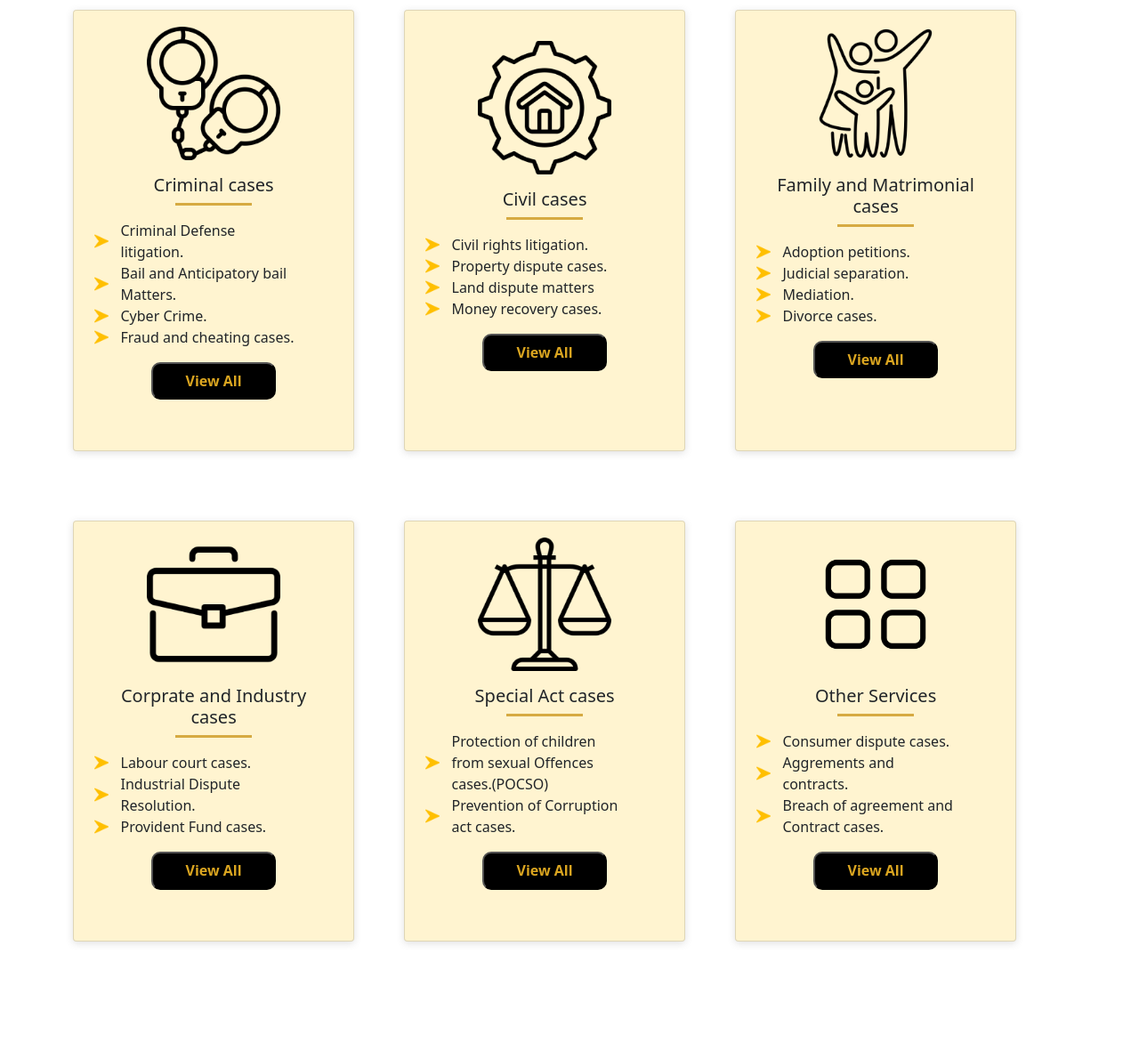
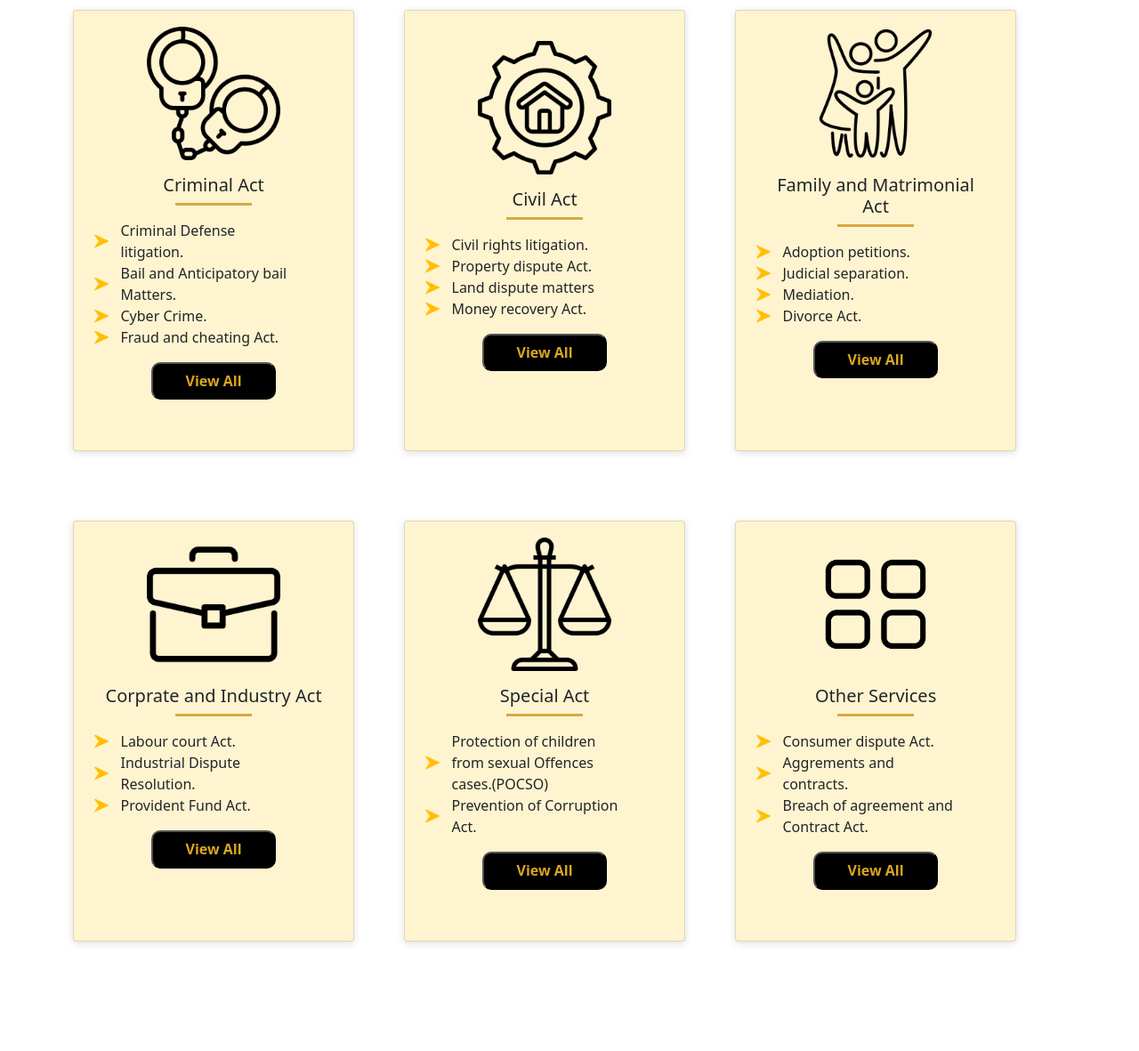
Before and after one commit to AtishKumar98/VBB_LAW_FIRM, a Django app: page /our_services/ in a window 1280 px wide. Shown: the part 325-1506 px from the top of the page at 89% size. Run offline with Django 4.2, Linux system fonts and the light colour scheme; parts of the project's set-up code (start-up, migrations or seed data) failed here and were passed over; some libraries are stand-ins or nearby versions.

Commit message:
commit_for_changes

```diff
--- a/templates/our_services.html
+++ b/templates/our_services.html
@@ -125,20 +125,20 @@
         <div class="card">
             <img src="../static/images/handcuff.png" class="button card-img-top mx-auto d-block" alt="...">
         <div class="card-body text-center">
-            <h5 class="card-title">Criminal cases</h5>
+            <h5 class="card-title">Criminal Act</h5>
           <hr style="opacity: 1; background-color: rgb(214, 170, 66); height: 3px; border: 1px; width: 35%; margin: 0 auto;">
           <ul style="text-align: left; list-style: none;" class="mt-3 custom-arrow-list">
             <li style="background-image: url('../static/images/right-arrow.png'); background-repeat: no-repeat; background-size: 16px 16px; background-position:left center; padding-left: 30px;">Criminal Defense litigation.</li>
             <li style="background-image: url('../static/images/right-arrow.png'); background-repeat: no-repeat; background-size: 16px 16px; background-position:left center; padding-left: 30px;">Bail and Anticipatory bail Matters.</li>
             <li style="background-image: url('../static/images/right-arrow.png'); background-repeat: no-repeat; background-size: 16px 16px; background-position:left center; padding-left: 30px;">Cyber Crime.</li>
-            <li style="background-image: url('../static/images/right-arrow.png'); background-repeat: no-repeat; background-size: 16px 16px; background-position:left center; padding-left: 30px;">Fraud and cheating cases.</li>
+            <li style="background-image: url('../static/images/right-arrow.png'); background-repeat: no-repeat; background-size: 16px 16px; background-position:left center; padding-left: 30px;">Fraud and cheating Act.</li>
 
           </ul>
           <ul class="mt-3 custom-arrow-list" id="card-list1" style="display: none; list-style: none; text-align: left;">
-            <li  style="background-image: url('../static/images/right-arrow.png'); background-repeat: no-repeat; background-size: 16px 16px; background-position:left center; padding-left: 30px;">Cheque Bounce Cases. (138 NI Act)</li>
+            <li  style="background-image: url('../static/images/right-arrow.png'); background-repeat: no-repeat; background-size: 16px 16px; background-position:left center; padding-left: 30px;">Cheque Bounce Act. (138 NI Act)</li>
             <li  style="background-image: url('../static/images/right-arrow.png'); background-repeat: no-repeat; background-size: 16px 16px; background-position:left center; padding-left: 30px;">Felony defense litigation.</li>
             <li  style="background-image: url('../static/images/right-arrow.png'); background-repeat: no-repeat; background-size: 16px 16px; background-position:left center; padding-left: 30px;">Criminal Complaint and Trial.</li>
-            <li  style="background-image: url('../static/images/right-arrow.png'); background-repeat: no-repeat; background-size: 16px 16px; background-position:left center; padding-left: 30px;">498A Cases.</li>
+            <li  style="background-image: url('../static/images/right-arrow.png'); background-repeat: no-repeat; background-size: 16px 16px; background-position:left center; padding-left: 30px;">498A Act.</li>
             <li  style="background-image: url('../static/images/right-arrow.png'); background-repeat: no-repeat; background-size: 16px 16px; background-position:left center; padding-left: 30px;">FIR Filing and Quashing.</li>
             <li  style="background-image: url('../static/images/right-arrow.png'); background-repeat: no-repeat; background-size: 16px 16px; background-position:left center; padding-left: 30px;">Criminal Review petition.</li>
             <li  style="background-image: url('../static/images/right-arrow.png'); background-repeat: no-repeat; background-size: 16px 16px; background-position:left center; padding-left: 30px;">Criminal Writ petitions in High Courts and Supreme Court of India.</li>
@@ -153,20 +153,20 @@
       <div class="card">
         <img src="../static/images/management.png" class="card-img-top mx-auto d-block mt-3" alt="...">
         <div class="card-body text-center">
-          <h5 class="card-title">Civil cases</h5>
+          <h5 class="card-title">Civil Act</h5>
           <hr style="opacity: 1; background-color: rgb(214, 170, 66); height: 3px; border: 1px; width: 35%; margin: 0 auto;">
           <ul style="text-align: left; list-style: none;" class="mt-3 custom-arrow-list">
             <li style="background-image: url('../static/images/right-arrow.png'); background-repeat: no-repeat; background-size: 16px 16px; background-position:left center; padding-left: 30px;">Civil rights litigation. </li>
-            <li style="background-image: url('../static/images/right-arrow.png'); background-repeat: no-repeat; background-size: 16px 16px; background-position:left center; padding-left: 30px;">Property dispute cases. </li>
+            <li style="background-image: url('../static/images/right-arrow.png'); background-repeat: no-repeat; background-size: 16px 16px; background-position:left center; padding-left: 30px;">Property dispute Act. </li>
             <li style="background-image: url('../static/images/right-arrow.png'); background-repeat: no-repeat; background-size: 16px 16px; background-position:left center; padding-left: 30px;">Land dispute matters</li>
-            <li style="background-image: url('../static/images/right-arrow.png'); background-repeat: no-repeat; background-size: 16px 16px; background-position:left center; padding-left: 30px;">Money recovery cases.</li>
+            <li style="background-image: url('../static/images/right-arrow.png'); background-repeat: no-repeat; background-size: 16px 16px; background-position:left center; padding-left: 30px;">Money recovery Act.</li>
           </ul>
 
           <ul class="mt-3 custom-arrow-list" id="card-list2" style="display: none; text-align: left;list-style: none;">
             <li  style="background-image: url('../static/images/right-arrow.png'); background-repeat: no-repeat; background-size: 16px 16px; background-position:left center; padding-left: 30px;">Civil suits. </li>
-            <li  style="background-image: url('../static/images/right-arrow.png'); background-repeat: no-repeat; background-size: 16px 16px; background-position:left center; padding-left: 30px;">Eviction cases. </li>
+            <li  style="background-image: url('../static/images/right-arrow.png'); background-repeat: no-repeat; background-size: 16px 16px; background-position:left center; padding-left: 30px;">Eviction Act. </li>
             <li  style="background-image: url('../static/images/right-arrow.png'); background-repeat: no-repeat; background-size: 16px 16px; background-position:left center; padding-left: 30px;">Civil trials.</li>
-            <li  style="background-image: url('../static/images/right-arrow.png'); background-repeat: no-repeat; background-size: 16px 16px; background-position:left center; padding-left: 30px;">Land trespass and illegal acquisition cases.</li>
+            <li  style="background-image: url('../static/images/right-arrow.png'); background-repeat: no-repeat; background-size: 16px 16px; background-position:left center; padding-left: 30px;">Land trespass and illegal acquisition Act.</li>
             <li  style="background-image: url('../static/images/right-arrow.png'); background-repeat: no-repeat; background-size: 16px 16px; background-position:left center; padding-left: 30px;">Civil Writ petition in High Courts and Supreme Court of India. </li>
             <li  style="background-image: url('../static/images/right-arrow.png'); background-repeat: no-repeat; background-size: 16px 16px; background-position:left center; padding-left: 30px;">Civil appeal in High Courts and Supreme Court of India.</li>
 
@@ -180,20 +180,20 @@
       <div class="card">
         <img src="../static/images/parents.png" class="card-img-top mx-auto d-block" alt="...">
         <div class="card-body text-center">
-          <h5 class="card-title">Family and Matrimonial cases</h5>
+          <h5 class="card-title">Family and Matrimonial Act</h5>
           <hr style="opacity: 1; background-color: rgb(214, 170, 66); height: 3px; border: 1px; width: 35%; margin: 0 auto;">
           <ul style="text-align: left; list-style: none;" class="mt-3 custom-arrow-list">
             <li style="background-image: url('../static/images/right-arrow.png'); background-repeat: no-repeat; background-size: 16px 16px; background-position:left center; padding-left: 30px;">Adoption petitions.</li>
             <li style="background-image: url('../static/images/right-arrow.png'); background-repeat: no-repeat; background-size: 16px 16px; background-position:left center; padding-left: 30px;">Judicial separation.</li>
             <li style="background-image: url('../static/images/right-arrow.png'); background-repeat: no-repeat; background-size: 16px 16px; background-position:left center; padding-left: 30px;">Mediation.</li>
-            <li style="background-image: url('../static/images/right-arrow.png'); background-repeat: no-repeat; background-size: 16px 16px; background-position:left center; padding-left: 30px;">Divorce cases.</li>
+            <li style="background-image: url('../static/images/right-arrow.png'); background-repeat: no-repeat; background-size: 16px 16px; background-position:left center; padding-left: 30px;">Divorce Act.</li>
           </ul>
           <ul class="mt-3 custom-arrow-list" id="card-list3" style="display: none; text-align: left;list-style: none;">
             <li style="background-image: url('../static/images/right-arrow.png'); background-repeat: no-repeat; background-size: 16px 16px; background-position:left center; padding-left: 30px;">Domestic violence cases. (DV matters) </li>
             <li style="background-image: url('../static/images/right-arrow.png'); background-repeat: no-repeat; background-size: 16px 16px; background-position:left center; padding-left: 30px;">Mutual consent divorce.</li>
             <li style="background-image: url('../static/images/right-arrow.png'); background-repeat: no-repeat; background-size: 16px 16px; background-position:left center; padding-left: 30px;">Custody and maintenance. </li>
             <li style="background-image: url('../static/images/right-arrow.png'); background-repeat: no-repeat; background-size: 16px 16px; background-position:left center; padding-left: 30px;">Restitution of conjugal rights.</li>
-            <li style="background-image: url('../static/images/right-arrow.png'); background-repeat: no-repeat; background-size: 16px 16px; background-position:left center; padding-left: 30px;">Cruelty cases. (498A) </li>
+            <li style="background-image: url('../static/images/right-arrow.png'); background-repeat: no-repeat; background-size: 16px 16px; background-position:left center; padding-left: 30px;">Cruelty Act. (498A) </li>
             <li style="background-image: url('../static/images/right-arrow.png'); background-repeat: no-repeat; background-size: 16px 16px; background-position:left center; padding-left: 30px;">Appeals, and review petitions in High Courts and Supreme Court of India. </li>
           </ul>
           <button class="View_all mt-auto" data-target="card-list3" id="show-hide-button3">View All</button>
@@ -204,19 +204,24 @@
       <div class="card">
         <img src="../static/images/briefcase.png" class="card-img-top mx-auto d-block" alt="...">
         <div class="card-body text-center">
-          <h5 class="card-title">Corprate and Industry cases</h5>
+          <h5 class="card-title">Corprate and Industry Act</h5>
           <hr style="opacity: 1; background-color: rgb(214, 170, 66); height: 3px; border: 1px; width: 35%; margin: 0 auto;">
           <ul style="text-align: left; list-style: none;" class="mt-3 custom-arrow-list">
-            <li style="background-image: url('../static/images/right-arrow.png'); background-repeat: no-repeat; background-size: 16px 16px; background-position:left center; padding-left: 30px;">Labour court cases. </li>
+            <li style="background-image: url('../static/images/right-arrow.png'); background-repeat: no-repeat; background-size: 16px 16px; background-position:left center; padding-left: 30px;">Labour court Act. </li>
             <li style="background-image: url('../static/images/right-arrow.png'); background-repeat: no-repeat; background-size: 16px 16px; background-position:left center; padding-left: 30px;">Industrial Dispute Resolution.</li>
-            <li style="background-image: url('../static/images/right-arrow.png'); background-repeat: no-repeat; background-size: 16px 16px; background-position:left center; padding-left: 30px;">Provident Fund cases.</li>
+            <li style="background-image: url('../static/images/right-arrow.png'); background-repeat: no-repeat; background-size: 16px 16px; background-position:left center; padding-left: 30px;">Provident Fund Act.</li>
           </ul>
           <ul class="mt-3 custom-arrow-list" id="card-list4" style="list-style: none;display: none; text-align: left;">
-            <li style="background-image: url('../static/images/right-arrow.png'); background-repeat: no-repeat; background-size: 16px 16px; background-position:left center; padding-left: 30px;">ESIC cases.</li>
+            <li style="background-image: url('../static/images/right-arrow.png'); background-repeat: no-repeat; background-size: 16px 16px; background-position:left center; padding-left: 30px;">ESIC Act.</li>
             <li style="background-image: url('../static/images/right-arrow.png'); background-repeat: no-repeat; background-size: 16px 16px; background-position:left center; padding-left: 30px;">Arbitration.</li>
             <li style="background-image: url('../static/images/right-arrow.png'); background-repeat: no-repeat; background-size: 16px 16px; background-position:left center; padding-left: 30px;">National company law tribunal matters. (NCLT) </li>
-            <li style="background-image: url('../static/images/right-arrow.png'); background-repeat: no-repeat; background-size: 16px 16px; background-position:left center; padding-left: 30px;">Industrial tribunal cases.  </li>
+            <li style="background-image: url('../static/images/right-arrow.png'); background-repeat: no-repeat; background-size: 16px 16px; background-position:left center; padding-left: 30px;">Industrial tribunal Act.  </li>
             <li style="background-image: url('../static/images/right-arrow.png'); background-repeat: no-repeat; background-size: 16px 16px; background-position:left center; padding-left: 30px;">Appeals in High Courts and Supreme Court of India. </li>
+            <li style="background-image: url('../static/images/right-arrow.png'); background-repeat: no-repeat; background-size: 16px 16px; background-position:left center; padding-left: 30px;">Contract labour Act </li>
+            <li style="background-image: url('../static/images/right-arrow.png'); background-repeat: no-repeat; background-size: 16px 16px; background-position:left center; padding-left: 30px;">Labour matter </li>
+            <li style="background-image: url('../static/images/right-arrow.png'); background-repeat: no-repeat; background-size: 16px 16px; background-position:left center; padding-left: 30px;">Gratuity Act </li>
+            <li style="background-image: url('../static/images/right-arrow.png'); background-repeat: no-repeat; background-size: 16px 16px; background-position:left center; padding-left: 30px;">Bonus Act </li>
+            <li style="background-image: url('../static/images/right-arrow.png'); background-repeat: no-repeat; background-size: 16px 16px; background-position:left center; padding-left: 30px;">Maharastra Motor Vehicle Act </li>
           </ul>
           <button class="View_all mt-auto"  data-target="card-list4" id="show-hide-button4">View All</button>
         </div>
@@ -226,20 +231,23 @@
       <div class="card" >
         <img src="../static/images/balance.png" class="card-img-top mx-auto d-block" alt="...">
         <div class="card-body text-center">
-          <h5 class="card-title">Special Act cases</h5>
+          <h5 class="card-title">Special Act </h5>
           <hr style="opacity: 1; background-color: rgb(214, 170, 66); height: 3px; border: 1px; width: 35%; margin: 0 auto;">
           <ul style="text-align: left;list-style: none;" class="mt-3 custom-arrow-list">
             <li style="background-image: url('../static/images/right-arrow.png'); background-repeat: no-repeat; background-size: 16px 16px; background-position:left center; padding-left: 30px;">Protection of children from sexual Offences cases.(POCSO)</li>
-            <li style="background-image: url('../static/images/right-arrow.png'); background-repeat: no-repeat; background-size: 16px 16px; background-position:left center; padding-left: 30px;">Prevention of Corruption act cases.</li>
+            <li style="background-image: url('../static/images/right-arrow.png'); background-repeat: no-repeat; background-size: 16px 16px; background-position:left center; padding-left: 30px;">Prevention of Corruption Act.</li>
 
           </ul>
           <ul class="mt-3 custom-arrow-list" id="card-list5" style="list-style: none;display: none; text-align: left;">
-            <li style="background-image: url('../static/images/right-arrow.png'); background-repeat: no-repeat; background-size: 16px 16px; background-position:left center; padding-left: 30px;">Narcotic Drugs and Psychotropic Substances act cases. (NDPS)</li>
-            <li style="background-image: url('../static/images/right-arrow.png'); background-repeat: no-repeat; background-size: 16px 16px; background-position:left center; padding-left: 30px;">Sexual Harassment of Women at workplace (Prevention, Prohibition and redressal) Act cases.</li>
-            <li style="background-image: url('../static/images/right-arrow.png'); background-repeat: no-repeat; background-size: 16px 16px; background-position:left center; padding-left: 30px;">Real Estate Regulatory Authority (Regulation and Development) Act 2016. Cases.</li>
+            <li style="background-image: url('../static/images/right-arrow.png'); background-repeat: no-repeat; background-size: 16px 16px; background-position:left center; padding-left: 30px;">Narcotic Drugs and Psychotropic Substances act Act. (NDPS)</li>
+            <li style="background-image: url('../static/images/right-arrow.png'); background-repeat: no-repeat; background-size: 16px 16px; background-position:left center; padding-left: 30px;">Sexual Harassment of Women at workplace (Prevention, Prohibition and redressal) Act.</li>
+            <li style="background-image: url('../static/images/right-arrow.png'); background-repeat: no-repeat; background-size: 16px 16px; background-position:left center; padding-left: 30px;">Real Estate Regulatory Authority (Regulation and Development) Act 2016.</li>
             <li style="background-image: url('../static/images/right-arrow.png'); background-repeat: no-repeat; background-size: 16px 16px; background-position:left center; padding-left: 30px;">Debt recovery tribunal (DRT Cases/SARFAESI Act.)</li>
-            <li style="background-image: url('../static/images/right-arrow.png'); background-repeat: no-repeat; background-size: 16px 16px; background-position:left center; padding-left: 30px;">Foreign Exchange Management act (FEMA) Cases.</li>
+            <li style="background-image: url('../static/images/right-arrow.png'); background-repeat: no-repeat; background-size: 16px 16px; background-position:left center; padding-left: 30px;">Foreign Exchange Management ACt (FEMA).</li>
             <li style="background-image: url('../static/images/right-arrow.png'); background-repeat: no-repeat; background-size: 16px 16px; background-position:left center; padding-left: 30px;">SEBI</li>
+            <li style="background-image: url('../static/images/right-arrow.png'); background-repeat: no-repeat; background-size: 16px 16px; background-position:left center; padding-left: 30px;">Probhation of offenders Act</li>
+            <li style="background-image: url('../static/images/right-arrow.png'); background-repeat: no-repeat; background-size: 16px 16px; background-position:left center; padding-left: 30px;">Maharastra ownership flats Act</li>
+            <li style="background-image: url('../static/images/right-arrow.png'); background-repeat: no-repeat; background-size: 16px 16px; background-position:left center; padding-left: 30px;">Maharastra control of organised crime Act</li>
           </ul>
           <button class="View_all mt-auto"  data-target="card-list5" id="show-hide-button5">View All</button>
         </div>
@@ -252,9 +260,9 @@
           <h5 class="card-title">Other Services</h5>
           <hr style="opacity: 1; background-color: rgb(214, 170, 66); height: 3px; border: 1px; width: 35%; margin: 0 auto;">
           <ul style="text-align: left; list-style: none;" class="mt-3 custom-arrow-list">
-            <li style="background-image: url('../static/images/right-arrow.png'); background-repeat: no-repeat; background-size: 16px 16px; background-position:left center; padding-left: 30px;">Consumer dispute cases. </li>
+            <li style="background-image: url('../static/images/right-arrow.png'); background-repeat: no-repeat; background-size: 16px 16px; background-position:left center; padding-left: 30px;">Consumer dispute Act. </li>
             <li style="background-image: url('../static/images/right-arrow.png'); background-repeat: no-repeat; background-size: 16px 16px; background-position:left center; padding-left: 30px;">Aggrements and contracts. </li>
-            <li style="background-image: url('../static/images/right-arrow.png'); background-repeat: no-repeat; background-size: 16px 16px; background-position:left center; padding-left: 30px;">Breach of agreement and Contract cases. </li>
+            <li style="background-image: url('../static/images/right-arrow.png'); background-repeat: no-repeat; background-size: 16px 16px; background-position:left center; padding-left: 30px;">Breach of agreement and Contract Act. </li>
           </ul>
           <ul class="mt-3 custom-arrow-list" id="card-list6" style=" list-style: none; display: none; text-align: left;">
             <li style="background-image: url('../static/images/right-arrow.png'); background-repeat: no-repeat; background-size: 16px 16px; background-position:left center; padding-left: 30px;">Banking and Insurance.  </li>
```
